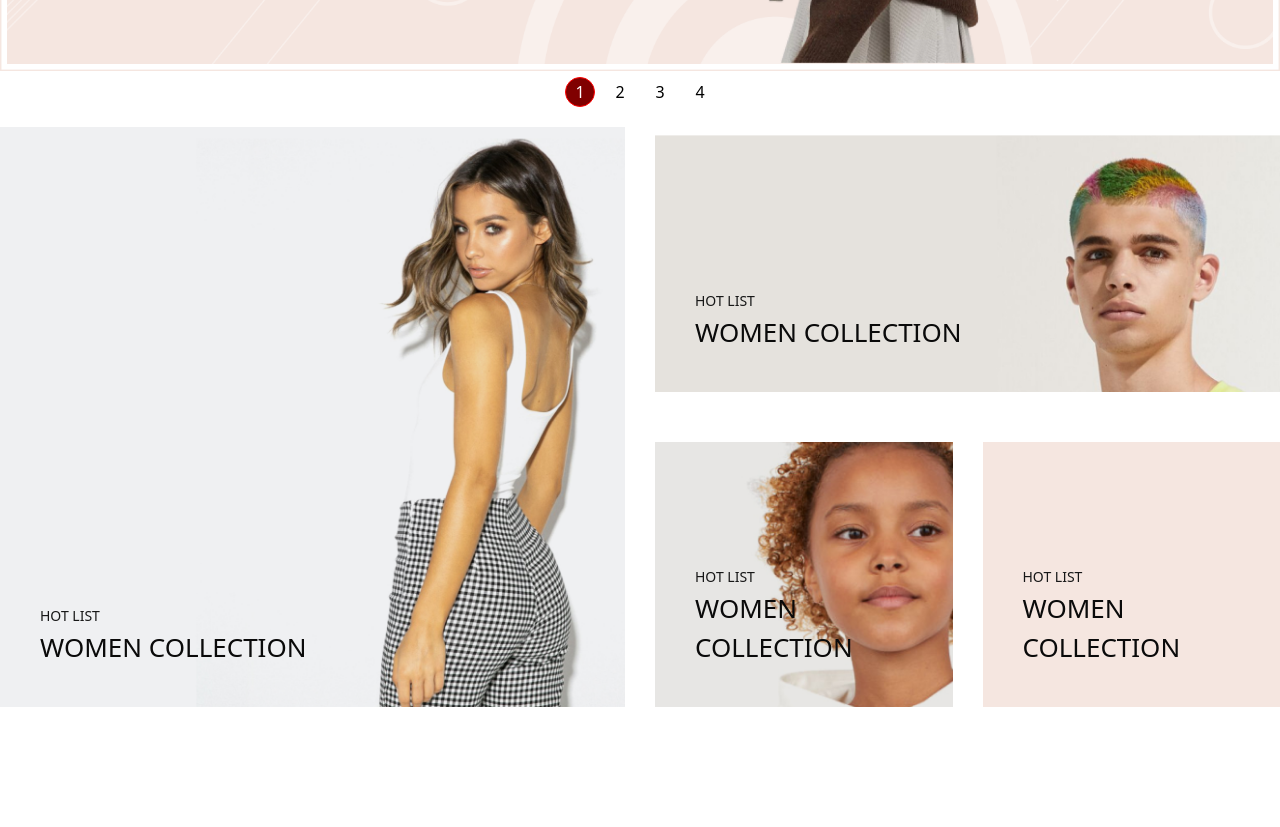
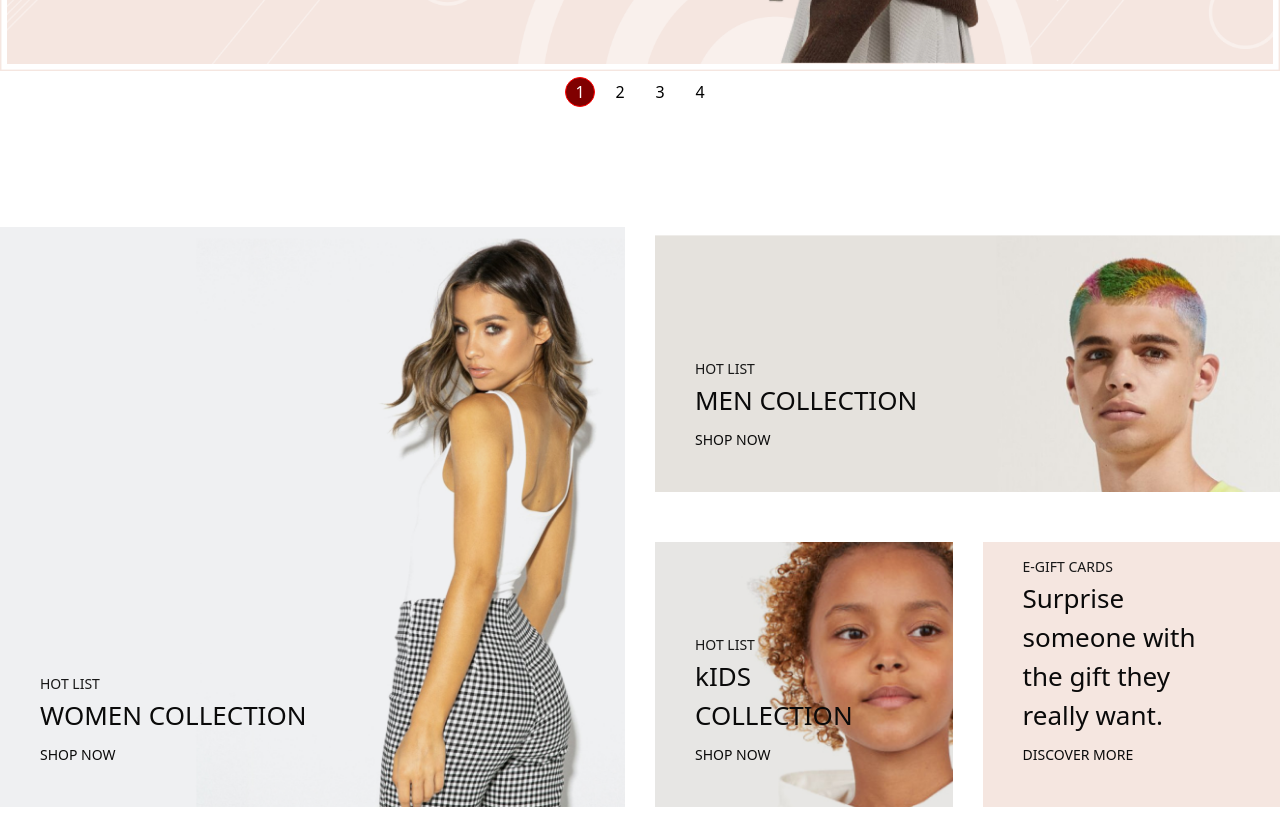
Before and after one commit to ayeshatahsin11/Uomo, a Next.js app: page / in a window 1280 px wide. Shown: the part 580-1407 px from the top of the page. Before the commit the page ends 1307 px from the top, so only its background shows below. Built offline with nearby package versions, Linux system fonts and the light colour scheme.

Commit message:
Category button fixed

```diff
--- a/src/app/data/category.data.js
+++ b/src/app/data/category.data.js
@@ -1,31 +1,35 @@
-import categoryImage1 from '@/assests/images/category1.png'
-import categoryImage2 from '@/assests/images/category2.png'
-import categoryImage3 from '@/assests/images/category3.png'
-import categoryImage4 from '@/assests/images/category4.png'
+import categoryImage1 from "@/assests/images/category1.png";
+import categoryImage2 from "@/assests/images/category2.png";
+import categoryImage3 from "@/assests/images/category3.png";
+import categoryImage4 from "@/assests/images/category4.png";
 
 export const categoryData = [
   {
-        id : 1,
-        title : "HOT LIST",
-        name : "WOMEN COLLECTION",
-        image : categoryImage1
+    id: 1,
+    title: "HOT LIST",
+    name: "WOMEN COLLECTION",
+    image: categoryImage1,
+    button : "SHOP NOW"
   },
   {
-        id : 2,
-        title : "HOT LIST",
-        name : "WOMEN COLLECTION",
-        image : categoryImage2
+    id: 2,
+    title: "HOT LIST",
+    name: "MEN COLLECTION",
+    image: categoryImage2,
+    button : "SHOP NOW"
   },
   {
-        id : 3,
-        title : "HOT LIST",
-        name : "WOMEN COLLECTION",
-        image : categoryImage3
+    id: 3,
+    title: "HOT LIST",
+    name: "kIDS COLLECTION",
+    image: categoryImage3,
+    button : "SHOP NOW"
   },
   {
-        id : 4,
-        title : "HOT LIST",
-        name : "WOMEN COLLECTION",
-        image : categoryImage4
+    id: 4,
+    title: "E-GIFT CARDS",
+    name: "Surprise someone with the gift they really want.",
+    image: categoryImage4,
+    button : "DISCOVER MORE"
   },
-]
+];
--- a/src/components/home/category/Category.jsx
+++ b/src/components/home/category/Category.jsx
@@ -8,7 +8,7 @@ const Category = () => {
     <>
       <section>
         <Container>
-          <div className="grid h-150 grid-cols-4 grid-rows-2 gap-7.5">
+          <div className="grid h-150 grid-cols-4 grid-rows-2 gap-7.5 mt-25">
             {categoryData?.map((item) => (
               <Items
                 key={item.id}
--- a/src/components/home/category/Items.jsx
+++ b/src/components/home/category/Items.jsx
@@ -7,11 +7,15 @@ const Items = ({ item, isFirst, isSecond }) => {
         className={`font-jost mb-5 w-full bg-cover! bg-center! bg-no-repeat! p-10 ${isFirst && "col-span-2 row-span-2"} ${isSecond && "col-span-2"} `}
         style={{ background: `url(${item?.image?.src})` }}
       >
-        <div className="flex h-full flex-col justify-end">
+        <div className="flex h-full max-w-68.5 flex-col items-start justify-end">
           <h4 className="text-primary text-[14px] leading-6 font-normal">
             {item.title}
           </h4>
           <h2 className="text-[26px] font-medium">{item.name}</h2>
+
+          <button className="after:bg-primary relative mt-2 text-[14px] leading-6 font-medium after:absolute after:-bottom-1 after:left-0 after:h-0.5 after:w-15 after:origin-left after:scale-x-0 after:transition-transform after:duration-300 after:content-[''] hover:after:scale-x-100">
+            {item.button}
+          </button>
         </div>
       </div>
     </>
```
Lines whose indentation alone changed are shown as unchanged.
